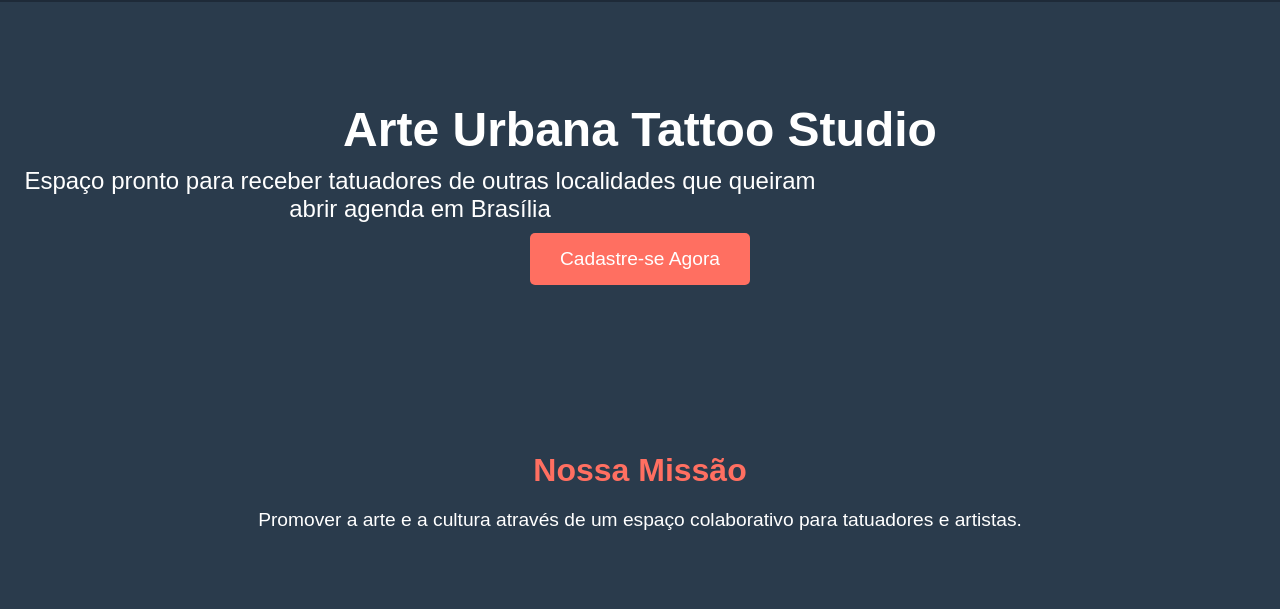
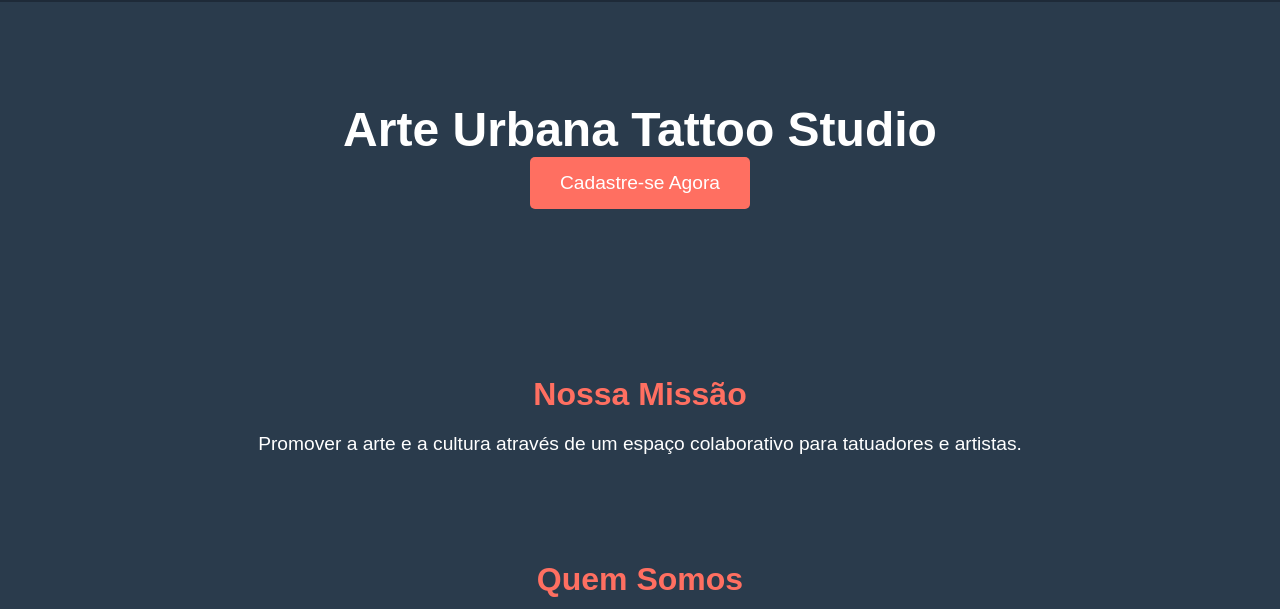
Before and after one commit to sergiacleto/ARTE-URANA-ESTUDIO, a plain HTML site: page index.html in a window 1280 px wide. Shown: the part 191-800 px from the top of the page. Drawn offline with Linux system fonts and the light colour scheme.

Commit message:
Update index.html

```diff
--- a/index.html
+++ b/index.html
@@ -28,7 +28,7 @@
     <main>
         <section class="banner">
             <h1>Arte Urbana Tattoo Studio</h1>
-            <p>Espaço pronto para receber tatuadores de outras localidades que queiram abrir agenda em Brasília</p>
+
             <button onclick="mostrarCadastro()">Cadastre-se Agora</button>
         </section>
         <section id="missao">
```
